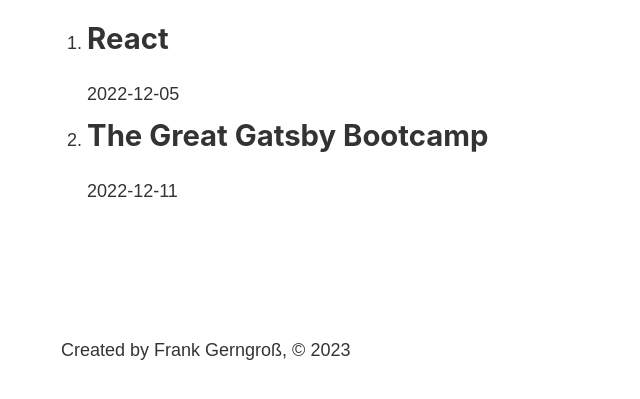
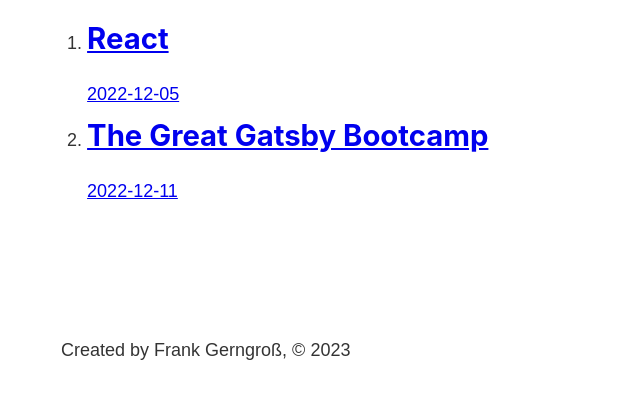
Before and after one commit to Akki-on-Rails/gatsby-bootcamp, a Gatsby site: page /blog in a window 1280 px wide. Shown: the part 393-792 px from the top of the page, without its empty margins (222-862 px from the left). Built offline with nearby package versions, Linux system fonts and the light colour scheme; Gatsby itself is replaced by a stand-in of ours.

Commit message:
linked blog post titles to the blog post pages

```diff
--- a/src/pages/blog.js
+++ b/src/pages/blog.js
@@ -1,5 +1,5 @@
 import React from 'react';
-import { graphql, useStaticQuery } from 'gatsby';
+import { Link, graphql, useStaticQuery } from 'gatsby';
 
 import Layout from '../components/layout';
 
@@ -13,8 +13,9 @@
               title
               date
             }
-            html
-            excerpt
+            fields {
+              slug
+            }
           }
         }
       }
@@ -26,7 +27,12 @@
       <h1>Blog</h1>
       <ol>
         {[...data.allMarkdownRemark.edges].reverse().map(data => (
-          <li><h2>{data.node.frontmatter.title}</h2><p>{data.node.frontmatter.date}</p></li>
+          <li>
+            <Link to={`/blog/${data.node.fields.slug}`}>
+              <h2>{data.node.frontmatter.title}</h2>
+              <p>{data.node.frontmatter.date}</p>
+            </Link>
+          </li>
         ))}
       </ol>
     </Layout>
--- a/src/templates/blog.js
+++ b/src/templates/blog.js
@@ -1,6 +1,6 @@
 import React from 'react';
 
-import Layout from '../components/layout'
+import Layout from '../components/layout';
 
 const Blog = () => {
   return (
```
